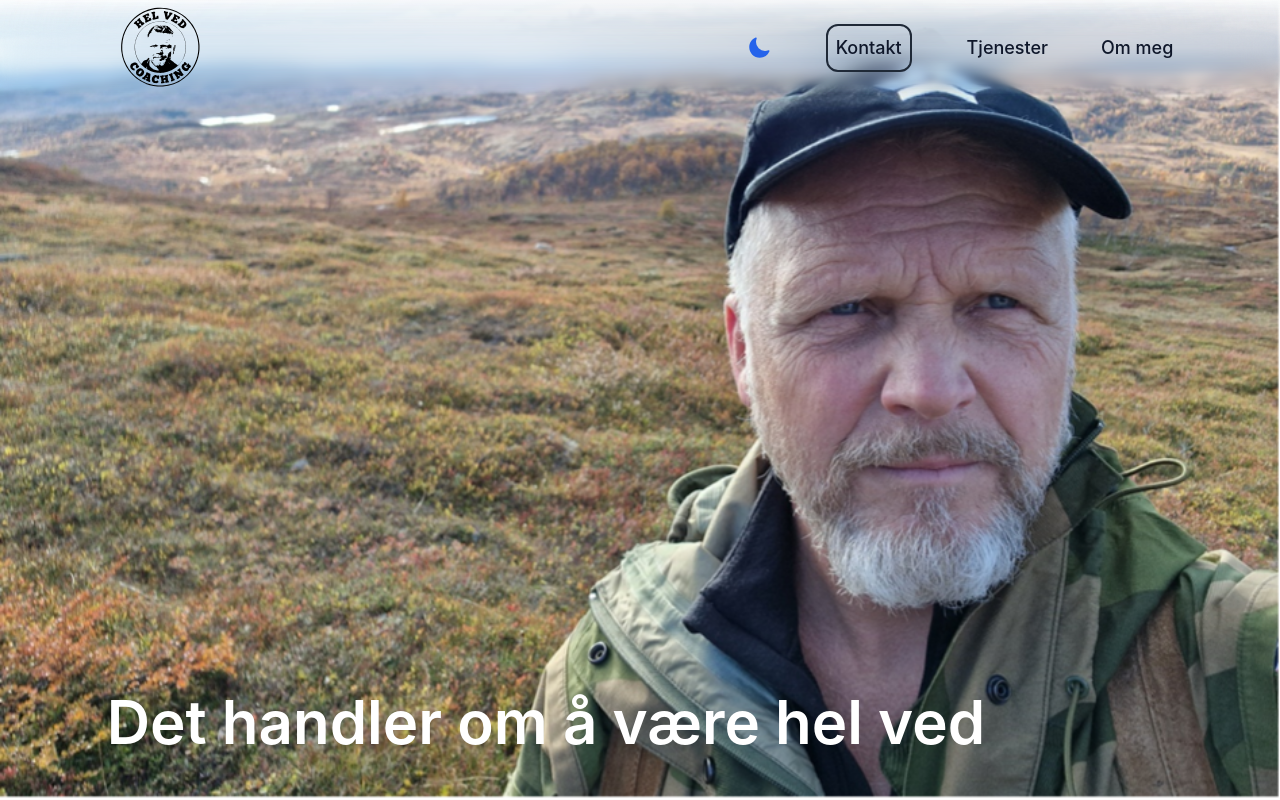
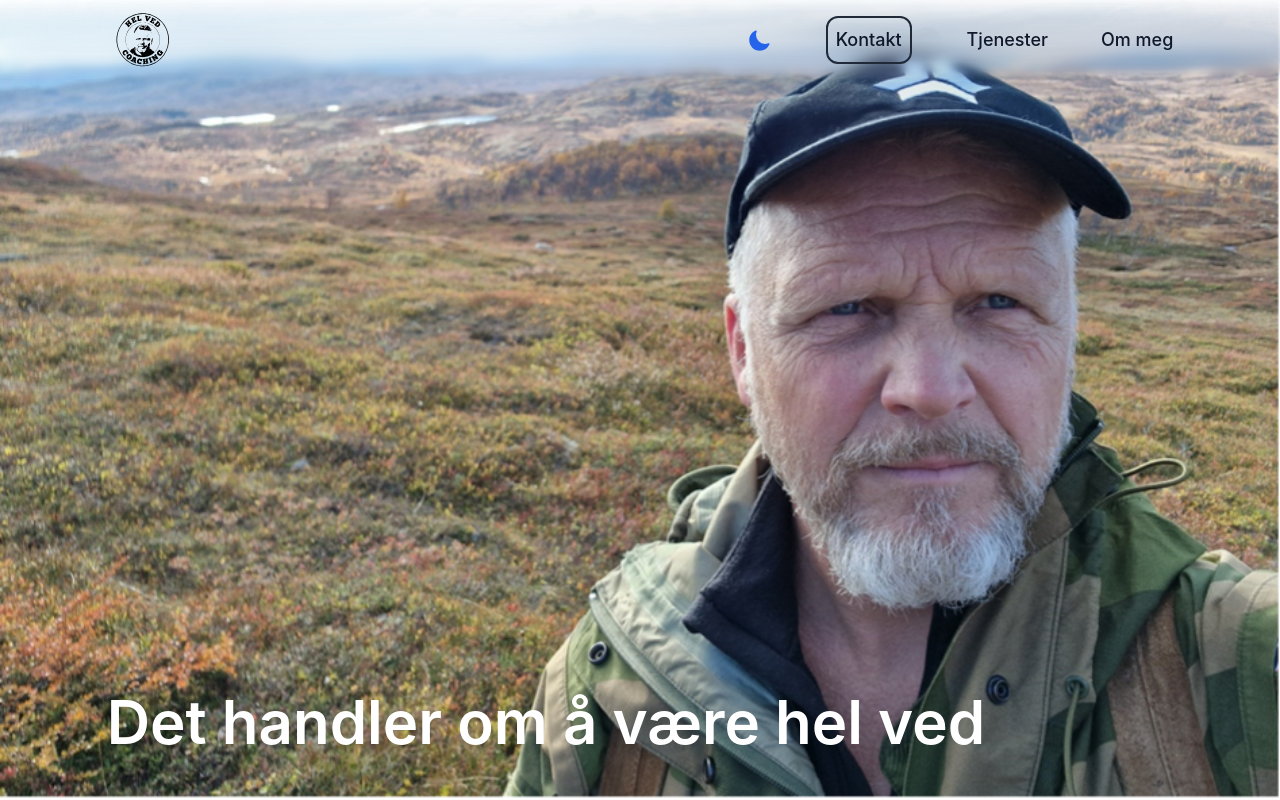
Before and after one commit to tebendheim/jancoach, a React (Vite) app: page / in a window 1280 px wide. Shown: the top 800 px of the page. Built offline with nearby package versions, Linux system fonts and the light colour scheme.

Commit message:
forhåpentligvis fikset navbar

```diff
--- a/src/Components/Navbar.tsx
+++ b/src/Components/Navbar.tsx
@@ -34,8 +34,8 @@ const Navbar: React.FC = () => {
 				</div>
 
 				<div className={`grid ${toggleDD ? "grid-rows-navBar2":"grid-rows-navBar1"} md:grid-rows-1  row-start-1 row-span-1 col-start-1 col-span-1 auto-rows-auto grid-cols-12 items-center z-20`}>
-					<Link to="/" className='flex font-extrabold text-lg whitespace-nowrap col-start-2 justify-self-start row-start-1 text-slate-900 dark:text-gray-50 dark:hover:text-gray-400'>
-						{isDarkMode ? <img className="h-2/3 w-2/3 backdrop-invert saturate-200 rounded-full" src="/Bilder/logo-white.svg"></img>: <img className="h-full w-full" src="/Bilder/Logo.svg"></img>}
+					<Link to="/" className='flex font-extrabold text-lg whitespace-nowrap col-start-2 justify-self-start row-start-1 w-fit text-slate-900 dark:text-gray-50 dark:hover:text-gray-400'>
+						<img className="h-2/3 w-2/3 bg-none dark:bg-white rounded-full" src="/Bilder/Logo.svg"></img>
 					</Link>
 					<button
 						type='button'
```
